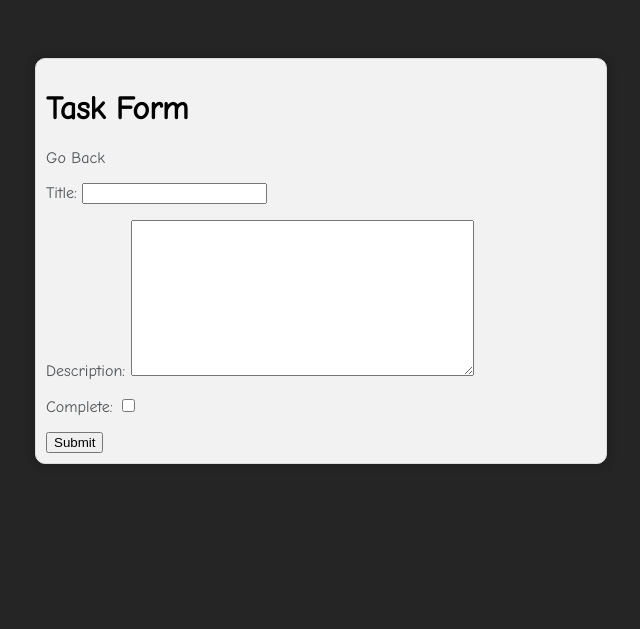
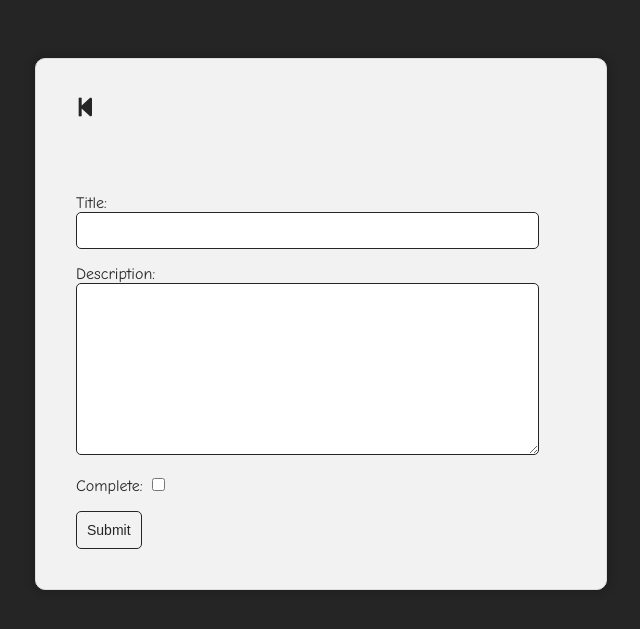
Before and after one commit to ahmed6394/DjangoTodoList, a Django app: page /task-create/ in a window 1280 px wide. Shown: the top 629 px of the page, without its empty margins (319-959 px from the left). Run offline with Django 4.2, Linux system fonts and the light colour scheme; a user stored in the database is signed in.

Commit message:
filan submit2

```diff
--- a/todo/static/todo/styles.css
+++ b/todo/static/todo/styles.css
@@ -16,16 +16,21 @@ body {
 
 a,
 p {
-  color: #4b5156;
+  color: #252525;
 }
-
+.task-title {
+  font-weight: bold;
+  margin-right: 50px;
+}
 .header-line {
   display: flex;
   justify-content: space-between;
   align-items: center;
   padding: 10px;
 }
-
+.header-bar {
+  padding: 30px;
+}
 .user-name {
   margin-left: 10px;
   font-weight: bold;
@@ -78,8 +83,54 @@ a:visited {
 .search-box {
   display: flex;
   justify-content: end;
+  margin-top: 20px;
 }
+#task-count {
+  margin-left: 20px;
+  margin-top: 0;
+}
+input[type="text"],
+input[type="password"],
+textarea {
+  border: 1px solid #252525;
+  border-radius: 5px;
+  padding: 10px;
+  width: 90%;
+}
+#search-area {
+  width: 30% !important;
+}
+
+.button {
+  border: 1px solid #252525;
+  background-color: #f3f2f2;
+  color: #252525;
+  padding: 10px;
+  font-size: 14px;
+  border-radius: 5px;
+  cursor: pointer;
+  text-decoration: none;
+}
+
 #add-btn {
   font-weight: bold;
   margin-top: 20px;
+  margin-left: 25px;
 }
+
+/* task form */
+.form-body {
+  padding: 30px;
+}
+.task-items-wrapper {
+  margin: 0 50px 0 50px;
+}
+.task-wrapper {
+  display: flex;
+  align-items: center;
+  justify-content: space-between;
+  padding: 5px;
+}
+.bold-icon {
+  font-weight: bold;
+}
--- a/todo/templates/todo/task_form.html
+++ b/todo/templates/todo/task_form.html
@@ -1,12 +1,14 @@
+{% extends "todo/main.html" %} {% block content %}
 
-{% extends "todo/main.html" %}
-{% block content %}
-
-<h1>Task Form</h1>
-<form method="POST" action="">
-  {% csrf_token %}
-  <a href="{% url 'tasks'%}">Go Back</a>
-  {{form.as_p}}
-  <input type="submit" value="Submit" />
-</form>
+<div class="header-bar">
+  <a href="{% url 'tasks' %}" title="Back"
+    ><i class="fas fa-step-backward fa-lg"></i
+  ></a>
+</div>
+<div class="form-body">
+  <form method="POST" action="">
+    {% csrf_token %} {{form.as_p}}
+    <input type="submit" class="button" value="Submit" />
+  </form>
+</div>
 {% endblock content %}
```
Also changed, not shown: todo/templates/todo/delete.html (+9 -8 lines), todo/templates/todo/login.html (+6 -5 lines), todo/templates/todo/register.html (+23 -8 lines), todo/templates/todo/task_list.html (+76 -8 lines), db.sqlite3.
